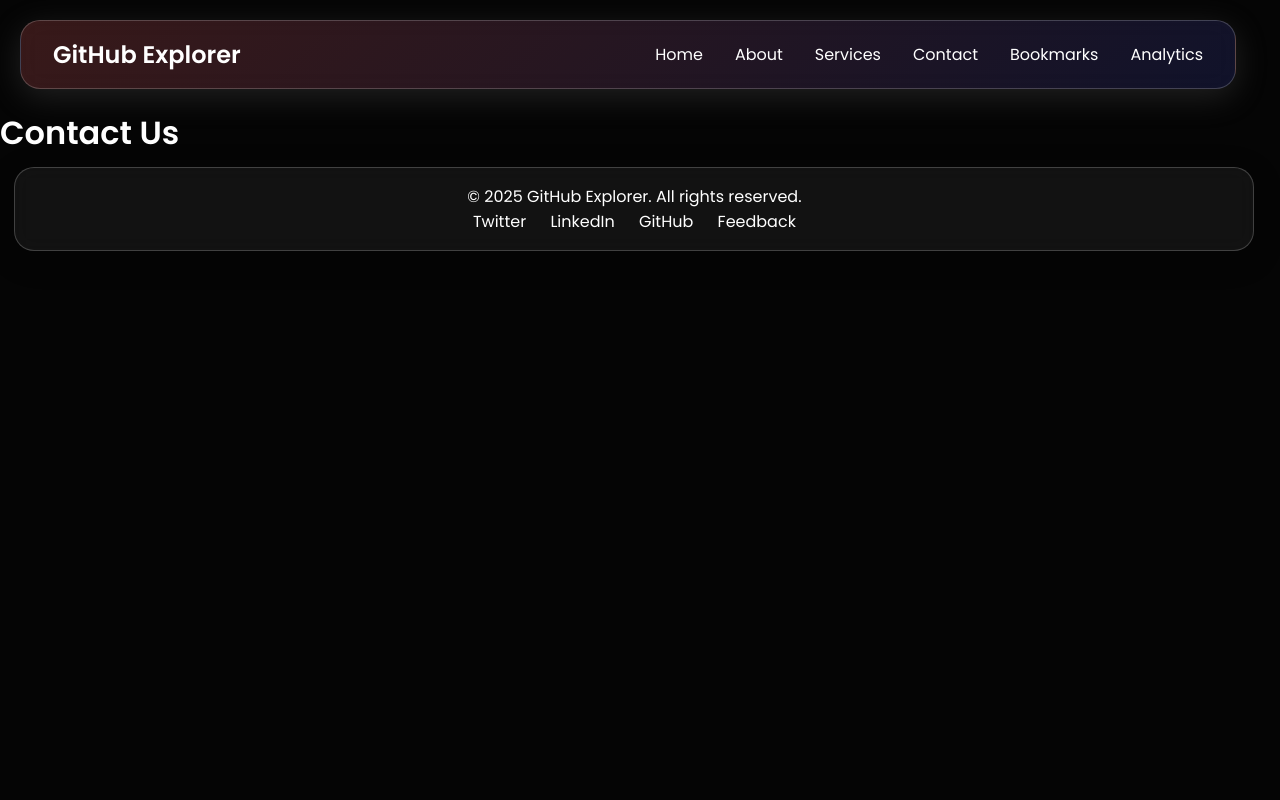
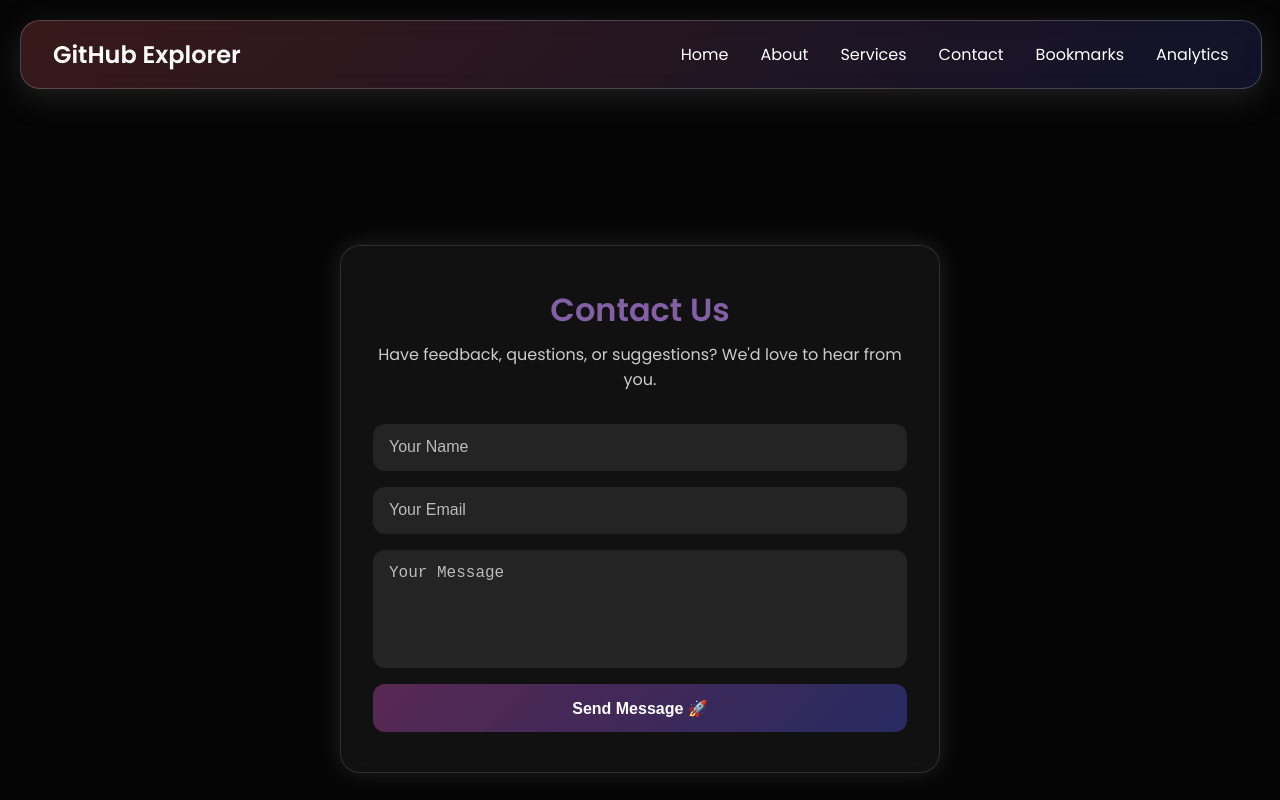
Before and after one commit to RishabhMunakhiya/Github-Project-Explorer, a React (Vite) app in the folder github-explorer/: page /contact in a window 1280 px wide. Shown: the top 800 px of the page. Built offline with nearby package versions, Linux system fonts and the light colour scheme.

Commit message:
Update Pages

```diff
--- a/github-explorer/src/components/Footer/Footer.css
+++ b/github-explorer/src/components/Footer/Footer.css
@@ -1,10 +1,10 @@
 .glass-footer {
   text-align: center;
-  padding: 1rem;
+  padding: 2rem;
   backdrop-filter: blur(10px);
   background: rgba(255, 255, 255, 0.056);
   color: white;
-  margin: 20px;
+  margin: 20px ;
   border-radius: 20px;
   position: relative;
   bottom: 10px;
@@ -15,13 +15,58 @@
   border: 1px solid rgba(255, 255, 255, 0.2);
 }
 
+.socials {
+  display: flex;
+  justify-content: center;
+  flex-wrap: wrap;
+  gap: 10px;
+  margin-top: 10px;
+  margin-bottom: 10px;
+}
+
 .socials a {
-  margin: 0 10px;
   color: white;
   text-decoration: none;
   font-weight: 500;
+  transition: color 0.3s ease;
 }
 
 .socials a:hover {
   color: #00d4ff;
 }
+
+/* Media Queries for Smooth Responsiveness */
+
+/* Small devices (phones) */
+@media (max-width: 600px) {
+  .glass-footer {
+    left: 46.5%;
+  }
+
+  .socials {
+    gap: 10px;
+  }
+}
+
+/* Medium devices (tablets) */
+@media (min-width: 601px) and (max-width: 1023px) {
+  .glass-footer {
+    left: 47.5%;
+    margin-bottom: 0;
+  }
+
+  .socials {
+    gap: 15px;
+  }
+}
+
+/* Large devices (laptops and up) */
+@media (min-width: 1024px) {
+  .glass-footer {
+    left: 48%;
+  }
+
+  .socials {
+    gap: 12px;
+  }
+}
--- a/github-explorer/src/components/Footer/Footer.jsx
+++ b/github-explorer/src/components/Footer/Footer.jsx
@@ -5,11 +5,12 @@ function Footer() {
     <footer className="glass-footer">
       <p>© 2025 GitHub Explorer. All rights reserved.</p>
       <div className="socials">
-        <a href="#">Twitter </a>
+        <a href="#" >Twitter </a>
         <a href="#">LinkedIn </a>
         <a href="#">GitHub </a>
-        <a href="#">Feedback</a>
+        <a href="#">Instagram</a>
       </div>
+      <p>Made by Rishabh with ❤️</p>
     </footer>
   );
 }
--- a/github-explorer/src/components/navbar/Navbar.css
+++ b/github-explorer/src/components/navbar/Navbar.css
@@ -1,29 +1,4 @@
-/* .glass-navbar {
-  display: flex;
-  justify-content: space-between;
-  align-items: center;
-  padding: 1rem 2rem;
-  margin: 20px;
-  background: linear-gradient(135deg, rgba(176, 73, 73, 0.3), rgba(45, 51, 130, 0.3));
-  backdrop-filter: blur(12px);
-  border-radius: 20px;
-  color: white;
-  border: 1px solid rgba(255, 255, 255, 0.2);
-  box-shadow: 0 8px 32px rgba(130, 128, 128, 0.223);
-} */
 
-/* .glass-navbar h2 {
-  font-size: 1.8rem;
-}
-
-.glass-navbar ul {
-  display: flex;
-  list-style: none;
-  gap: 2rem;
-/* } */
-
-
-/* src/components/navbar/Navbar.css */
 .navbar {
   display: flex;
   justify-content: space-between;
@@ -138,7 +113,7 @@
 }
 @media (min-width: 768px)  {
   .navbar {
-    width: 95%;
+    width: 97%;
   }
 
 
--- a/github-explorer/src/index.css
+++ b/github-explorer/src/index.css
@@ -14,7 +14,7 @@ body {
   background-size: cover;
   color: white;
   min-height: 100vh;
-  padding-bottom: 80px; /* leave space for footer */
+  padding-bottom:10px; /* leave space for footer */
 }
 
 /* Optional: smooth hover */
--- a/github-explorer/src/pages/about/About.css
+++ b/github-explorer/src/pages/about/About.css
@@ -0,0 +1,68 @@
+/* src/pages/about/About.css */
+.about-container {
+  min-height: 100vh;
+  display: flex;
+  justify-content: center;
+  align-items: center;
+  padding: 4rem 1rem;
+}
+img{
+    display: block;
+    margin: 0 auto;
+    border-radius: 50%;
+    width: 150px;
+    height: 150px;
+    object-fit: cover;
+}
+
+.about-card {
+  max-width: 900px;
+  background: rgba(255, 255, 255, 0.05);
+  border: 1px solid rgba(255, 255, 255, 0.15);
+  backdrop-filter: blur(12px);
+  border-radius: 20px;
+  padding: 3rem 2rem;
+  box-shadow: 0 0 25px rgba(100, 61, 116, 0.1);
+  color: #ffffff;
+  animation: fadeIn 0.7s ease;
+}
+
+.about-card h1 {
+  font-size: 2rem;
+  margin-bottom: 1rem;
+  color: #c887cc9e;
+}
+
+.about-card h3 {
+  margin-top: 2rem;
+  color: #7e3e94;
+}
+
+.about-card p {
+  line-height: 1.7;
+  margin-bottom: 1rem;
+  font-size: 1rem;
+  color: #e0e0e0;
+}
+
+@keyframes fadeIn {
+  from {
+    opacity: 0;
+    transform: translateY(40px);
+  }
+  to {
+    opacity: 1;
+    transform: translateY(0);
+  }
+}
+
+/* Responsive */
+@media (max-width: 768px) {
+  .about-card {
+    padding: 2rem 1.5rem;
+  }
+
+  .about-card h1 {
+    font-size: 1.5rem;
+  }
+}
--- a/github-explorer/src/pages/contact/Contact.css
+++ b/github-explorer/src/pages/contact/Contact.css
@@ -0,0 +1,95 @@
+/* src/pages/contact/Contact.css */
+.contact-container {
+  min-height: 100vh;
+  display: flex;
+  justify-content: center;
+  align-items: center;
+  padding: 3rem 1rem;
+}
+
+.contact-card {
+background: rgba(255, 255, 255, 0.05);
+  border: 1px solid rgba(255, 255, 255, 0.12);
+  backdrop-filter: blur(12px);
+  border-radius: 20px;
+  padding: 2.5rem 2rem;
+  max-width: 600px;
+  width: 100%;
+  color: white;
+  animation: slideUp 0.5s ease;
+  box-shadow: 0 0 25px rgba(245, 245, 245, 0.12);
+}
+
+.contact-card h1 {
+  font-size: 2rem;
+  text-align: center;
+  color: #835fa6;
+  margin-bottom: 0.5rem;
+}
+
+.contact-card p {
+  text-align: center;
+  margin-bottom: 2rem;
+  color: #ccc;
+}
+
+.contact-form {
+  display: flex;
+  flex-direction: column;
+  gap: 1rem;
+}
+
+.contact-form input,
+.contact-form textarea {
+  padding: 0.9rem 1rem;
+  border: none;
+  border-radius: 12px;
+  background: rgba(255, 255, 255, 0.08);
+  color: white;
+  font-size: 1rem;
+  resize: none;
+}
+
+.contact-form input::placeholder,
+.contact-form textarea::placeholder {
+  color: #bbb;
+}
+
+.contact-form button {
+  padding: 0.9rem 1rem;
+  border: none;
+  border-radius: 12px;
+  background: linear-gradient(135deg, #76316db6, #272b61);
+  color: white;
+  font-weight: bold;
+  font-size: 1rem;
+  cursor: pointer;
+  transition: all 0.3s ease;
+}
+
+.contact-form button:hover {
+  transform: scale(1.05);
+  box-shadow: 0 0 15px rgba(171, 81, 201, 0.4);
+}
+
+@keyframes slideUp {
+  from {
+    opacity: 0;
+    transform: translateY(40px);
+  }
+  to {
+    opacity: 1;
+    transform: translateY(0);
+  }
+}
+
+/* Responsive */
+@media (max-width: 768px) {
+  .contact-card {
+    padding: 2rem 1.5rem;
+  }
+
+  .contact-card h1 {
+    font-size: 1.6rem;
+  }
+}
--- a/github-explorer/src/pages/contact/Contact.jsx
+++ b/github-explorer/src/pages/contact/Contact.jsx
@@ -1,5 +1,59 @@
+// src/pages/contact/Contact.jsx
+import React, { useState } from 'react';
 import './Contact.css';
-function Contact() {
-  return <h1>Contact Us</h1>;
-}
+
+const Contact = () => {
+  const [formData, setFormData] = useState({ name: '', email: '', message: '' });
+
+  const handleChange = (e) => {
+    setFormData(prev => ({
+      ...prev,
+      [e.target.name]: e.target.value,
+    }));
+  };
+
+  const handleSubmit = (e) => {
+    e.preventDefault();
+    alert("Message sent! We'll get back to you soon.");
+    setFormData({ name: '', email: '', message: '' });
+  };
+
+  return (
+    <div className="contact-container">
+      <div className="contact-card">
+        <h1>Contact Us</h1>
+        <p>Have feedback, questions, or suggestions? We'd love to hear from you.</p>
+
+        <form className="contact-form" onSubmit={handleSubmit}>
+          <input
+            type="text"
+            name="name"
+            placeholder="Your Name"
+            required
+            value={formData.name}
+            onChange={handleChange}
+          />
+          <input
+            type="email"
+            name="email"
+            placeholder="Your Email"
+            required
+            value={formData.email}
+            onChange={handleChange}
+          />
+          <textarea
+            name="message"
+            placeholder="Your Message"
+            rows="5"
+            required
+            value={formData.message}
+            onChange={handleChange}
+          />
+          <button type="submit">Send Message 🚀</button>
+        </form>
+      </div>
+    </div>
+  );
+};
+
 export default Contact;
--- a/github-explorer/src/pages/home/Home.jsx
+++ b/github-explorer/src/pages/home/Home.jsx
@@ -17,7 +17,7 @@ function Home() {
 
   return (
     <div className="home-page">
-      <h2 style={{ color: "white", textAlign: "center" }}>🔥 Trending Repositories</h2>
+      <h2 style={{ color: "white", textAlign: "center" , marginBottom: "50px" }}>🔥 Trending Repositories</h2>
       {loading ? (
         <p style={{ color: "white", textAlign: "center" }}>Loading...</p>
       ) : (
--- a/github-explorer/src/pages/services/Services.css
+++ b/github-explorer/src/pages/services/Services.css
@@ -0,0 +1,64 @@
+/* src/pages/services/Services.css */
+.services-container {
+  min-height: 100vh;
+  padding: 4rem 1rem;
+  display: flex;
+  justify-content: center;
+  align-items: center;
+}
+
+.services-card {
+  max-width: 800px;
+   background: rgba(255, 255, 255, 0.05);
+  border: 1px solid rgba(255, 255, 255, 0.15);
+  backdrop-filter: blur(12px);
+  border-radius: 20px;
+  padding: 3rem 2rem;
+  box-shadow: 0 0 25px rgba(203, 189, 203, 0.12);
+  color: #ffffff;
+  animation: fadeIn 0.7s ease;
+}
+
+.services-card h1 {
+  font-size: 2rem;
+  margin-bottom: 1rem;
+ color: #835fa6;
+  text-align: center;
+}
+
+.services-card p {
+  font-size: 1rem;
+  color: #dcdcdc;
+  text-align: center;
+  margin-bottom: 2rem;
+}
+
+.services-list {
+  list-style: none;
+  padding-left: 0;
+  font-size: 1rem;
+  color: #f0f0f0;
+  line-height: 2;
+}
+
+@keyframes fadeIn {
+  from {
+    opacity: 0;
+    transform: translateY(40px);
+  }
+  to {
+    opacity: 1;
+    transform: translateY(0);
+  }
+}
+
+/* Responsive Design */
+@media (max-width: 768px) {
+  .services-card {
+    padding: 2rem 1.5rem;
+  }
+
+  .services-card h1 {
+    font-size: 1.6rem;
+  }
+}
--- a/github-explorer/src/pages/services/Services.jsx
+++ b/github-explorer/src/pages/services/Services.jsx
@@ -1,6 +1,33 @@
+// src/pages/services/Services.jsx
+import React from 'react';
 import './Services.css';
 
-function Services() {
-  return <h1>Our Services</h1>;
-}
+const Services = () => {
+  return (
+    <div className="services-container">
+      <div className="services-card">
+        <h1>Our Services</h1>
+        <p>Explore what GitHub Explorer offers to developers and enthusiasts:</p>
+        <ul className="services-list">
+          <li>
+            🔍 <strong>Trending Repositories:</strong> Browse top starred GitHub repos in real-time.
+          </li>
+          <li>
+            🧠 <strong>Smart Filters:</strong> Filter by programming languages, stars, and keywords.
+          </li>
+          <li>
+            📊 <strong>Repo Analytics:</strong> View visual stats of stars, forks, issues, and languages using Chart.js.
+          </li>
+          <li>
+            ⭐ <strong>Bookmark & Notes:</strong> Save your favorite repos and jot down thoughts for each.
+          </li>
+          <li>
+            💡 <strong>Open Source Focus:</strong> Built with React, GitHub API, and open-source tools.
+          </li>
+        </ul>
+      </div>
+    </div>
+  );
+};
+
 export default Services;
```
Also changed, not shown: github-explorer/src/pages/about/About.jsx (+35 -3 lines).
